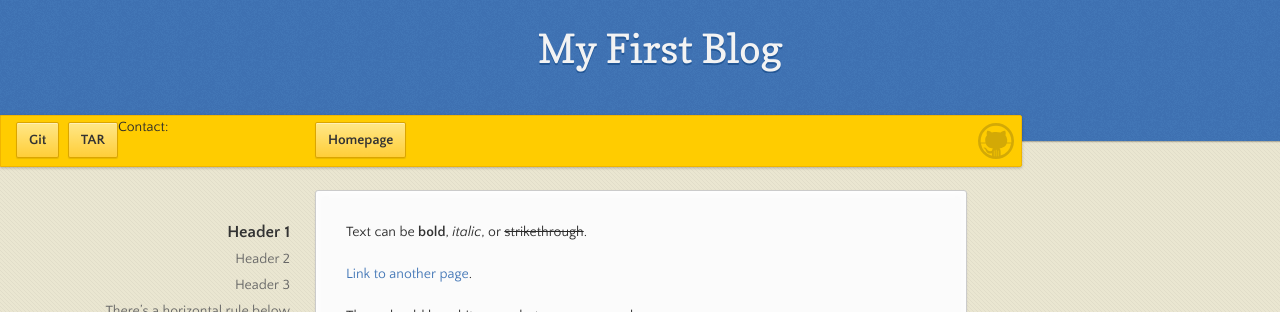
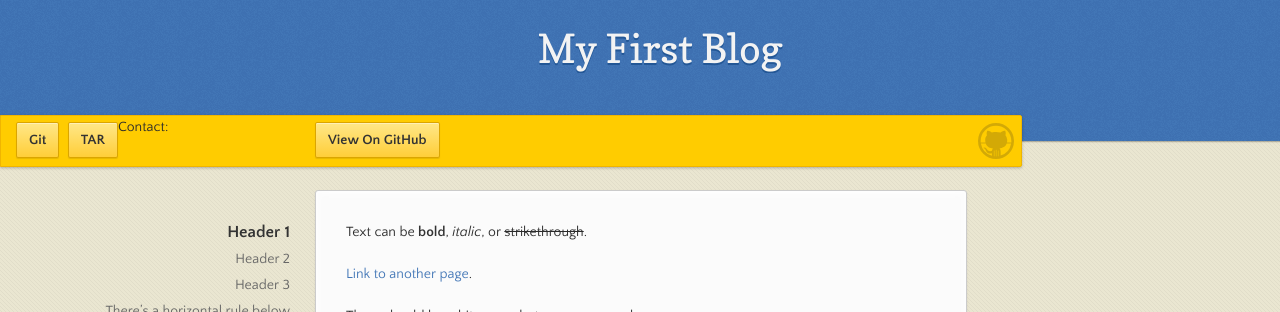
Before and after one commit to pages-themes/leap-day, a Jekyll site: the page built from _posts/2020-03-14-my-first-blog.md, in a window 1280 px wide. Shown: the top 312 px of the page. Built offline with Jekyll 4.4.1, drawn with Linux system fonts in a browser that asks for light colours.

Commit message:
Update post.html

```diff
--- a/_layouts/post.html
+++ b/_layouts/post.html
@@ -24,7 +24,7 @@
       <div id="banner">
         <span id="logo"></span>
 
-        <a href="{{ site.url }}" class="button fork"><strong>Homepage</strong></a>
+        <a href="{{ site.url }}" class="button fork"><strong>View On GitHub</strong></a>
         {% if site.show_downloads %}
           <div class="contact">
             <span>Contact:</span>
```
